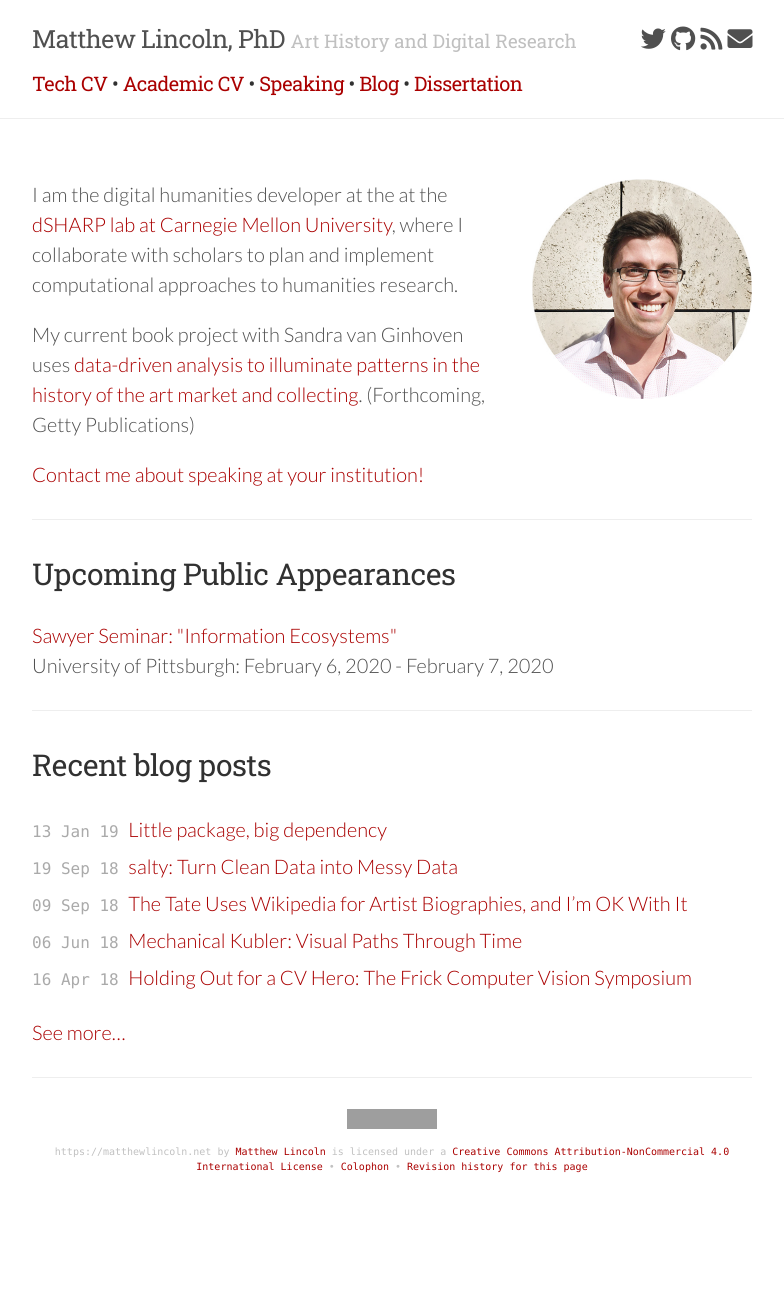
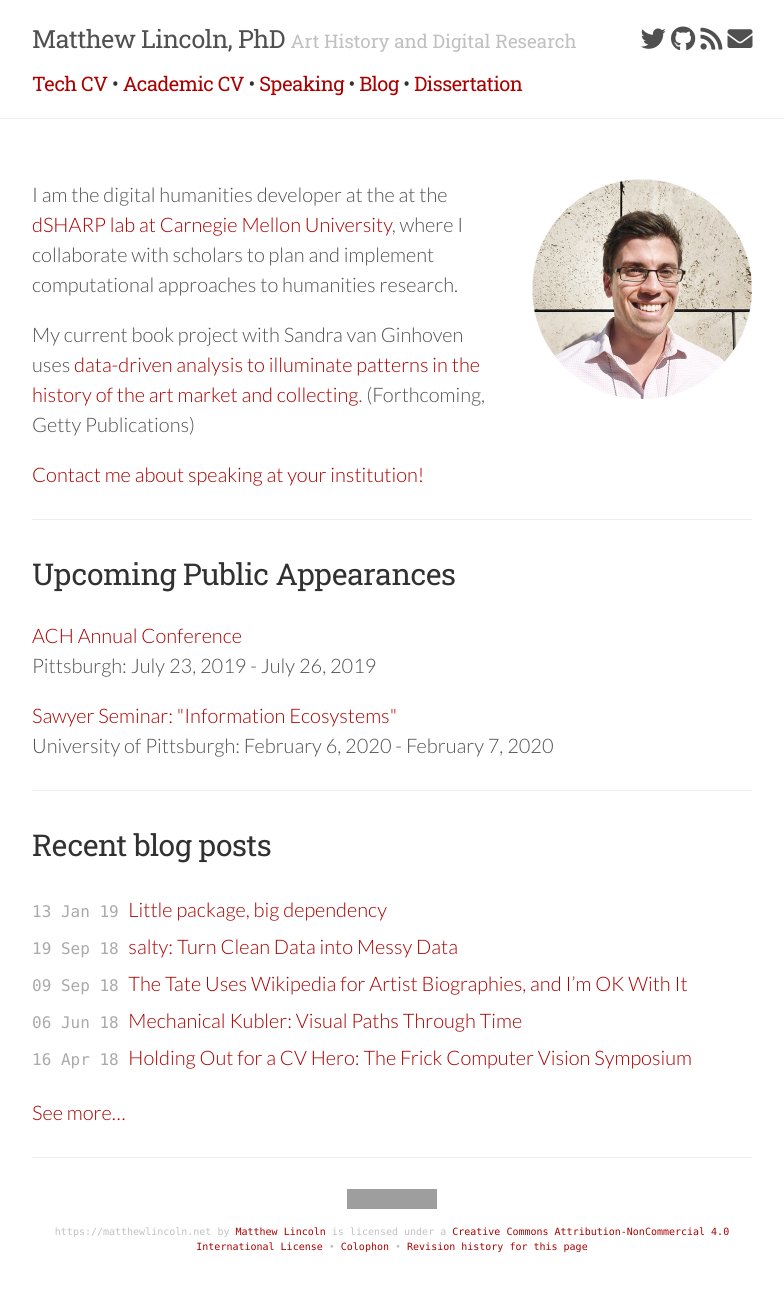
Before and after one commit to mdlincoln/mdlincoln.github.io, a Jekyll site: the page built from index.md, in a window 1280 px wide. Shown: the whole page, without its empty margins (248-1032 px from the left). Built offline with Jekyll 4.4.1, drawn with Linux system fonts in a browser that asks for light colours; nearby versions of some CDN libraries; before the commit the page ends 1214 px from its top, so only the background shows below that; grey boxes are pictures that could not be loaded.

Commit message:
ACH conference

```diff
--- a/_data/travel.yaml
+++ b/_data/travel.yaml
@@ -4,3 +4,8 @@
   datestart: 2020-02-06 00:00:00 -0800
   dateend: 2020-02-07 00:00:00 -0800
   url: https://sites.haa.pitt.edu/digitalcriticalmethods/sawyer-seminar-ay-2019-2020/
+- venue: ACH Annual Conference
+  location: Pittsburgh
+  datestart: 2019-07-23 00:00:00 -0800
+  dateend: 2019-07-26 00:00:00 -0800
+  url: http://ach2019.ach.org/
```
